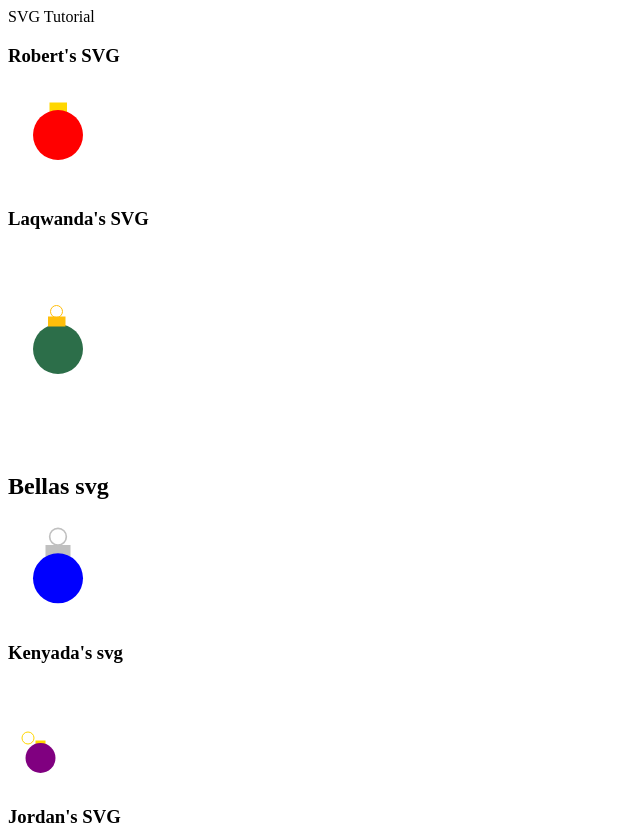
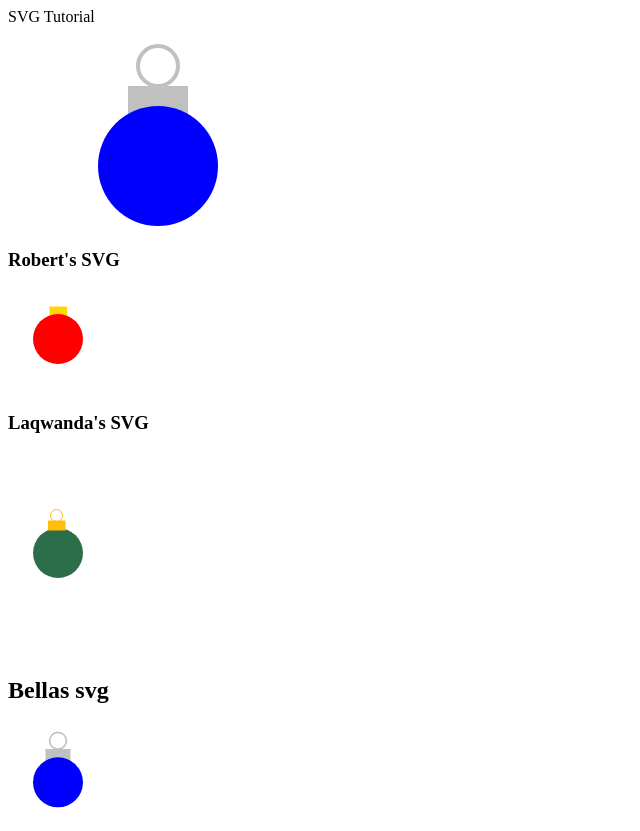
Before and after one commit to rmccrear/sgv-tutorial, a plain HTML site: page index.html in a window 1280 px wide. Shown: the top 831 px of the page, without its empty margins (0-640 px from the left). Drawn offline with Linux system fonts and the light colour scheme.

Commit message:
added svg file

```diff
--- a/index.html
+++ b/index.html
@@ -10,6 +10,7 @@
 <body>
   <header>SVG Tutorial</header>
   <main>
+    <img src="./ornament.svg" alt="">
 
     <h3>Robert's SVG</h3>
     <svg width="100" height="100" viewBox="0 0 200 200">
@@ -58,15 +59,16 @@ fill="gold">
           stroke="gold"
           stroke-width="2"
         />
+      </svg>
 
       <h3>Jordan's SVG</h3>
             <svg width="100" height="100" veiwBox="0 0 200 200">
                 <circle cx="50" cy="50" r="30" fill="red" />
                 <rect x="40" y="15" width="20" height="10" fill="gold" />
                 <circle cx="0" cy="50" r="12" fill="none" stroke="gold" stroke-width="2" />
-            </svg>
+        </svg>
 
-          <svg width="200" height="400" viewbox="-100 -200 200 400">
+        <svg width="200" height="400" viewbox="-100 -200 200 400">
         <polygon points="0,0, 80,120 -80,120" fill="#234236" />
         <polygon points="0,-40 60,60 -60,60" fill="#0C5C4C" />
         <polygon points="0,-80 40,0 -40,0" fill="#38755B" />
```
Also changed, not shown: ornament.svg (added).
